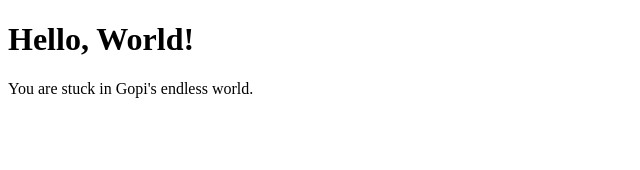
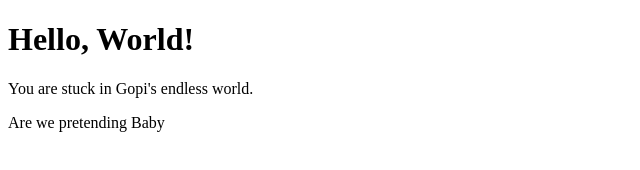
Before and after one commit to Gopi324/vm1, a plain HTML site: page index.html in a window 1280 px wide. Shown: the whole page, without its empty margins (0-640 px from the left). Drawn offline with Linux system fonts and the light colour scheme.

Commit message:
yes new update

```diff
--- a/index.html
+++ b/index.html
@@ -6,5 +6,6 @@
   <body>
     <h1>Hello, World!</h1>
     <p>You are stuck in Gopi's endless world.</p>
+    <p>Are we pretending Baby</p>
   </body>
 </html>
```
